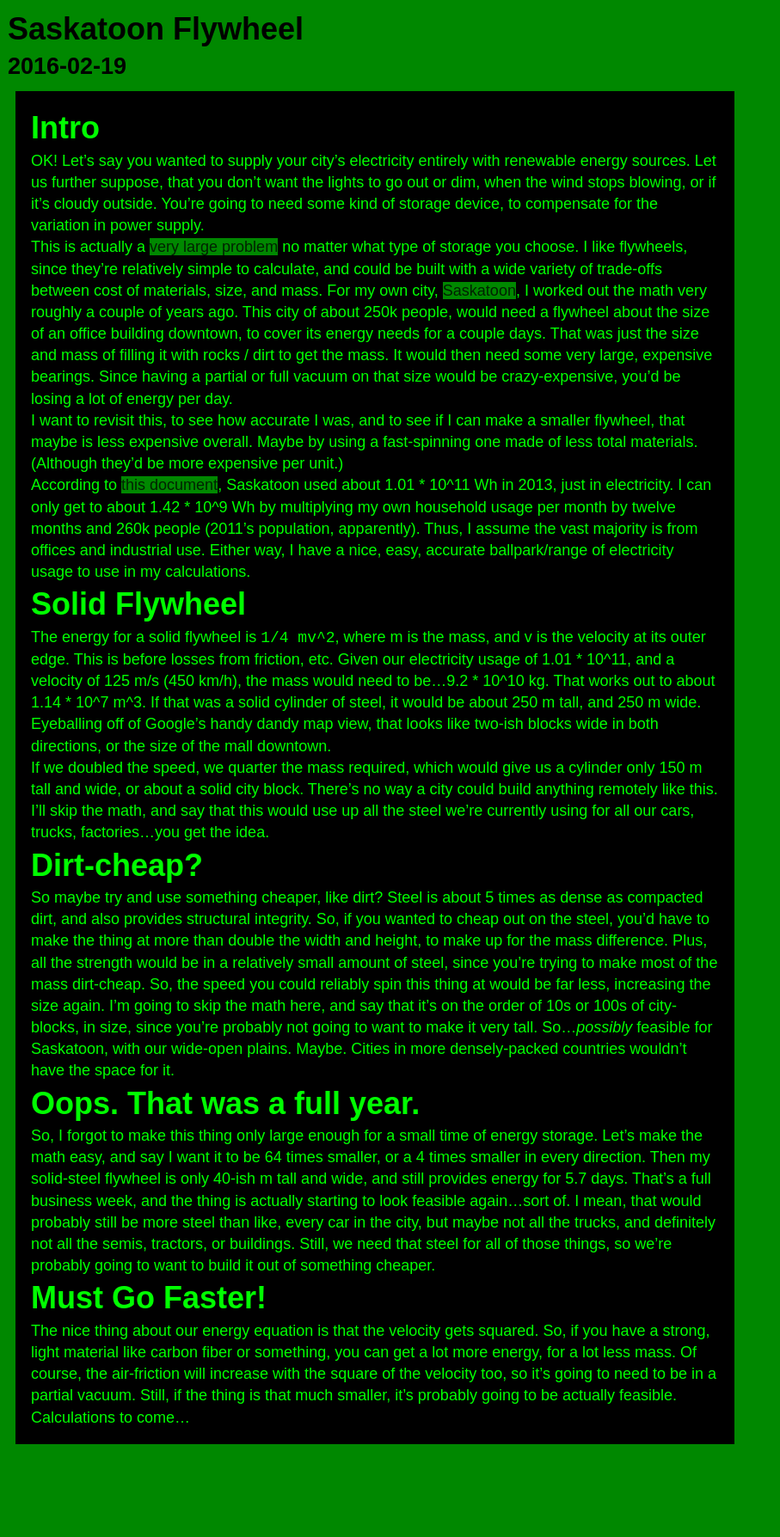
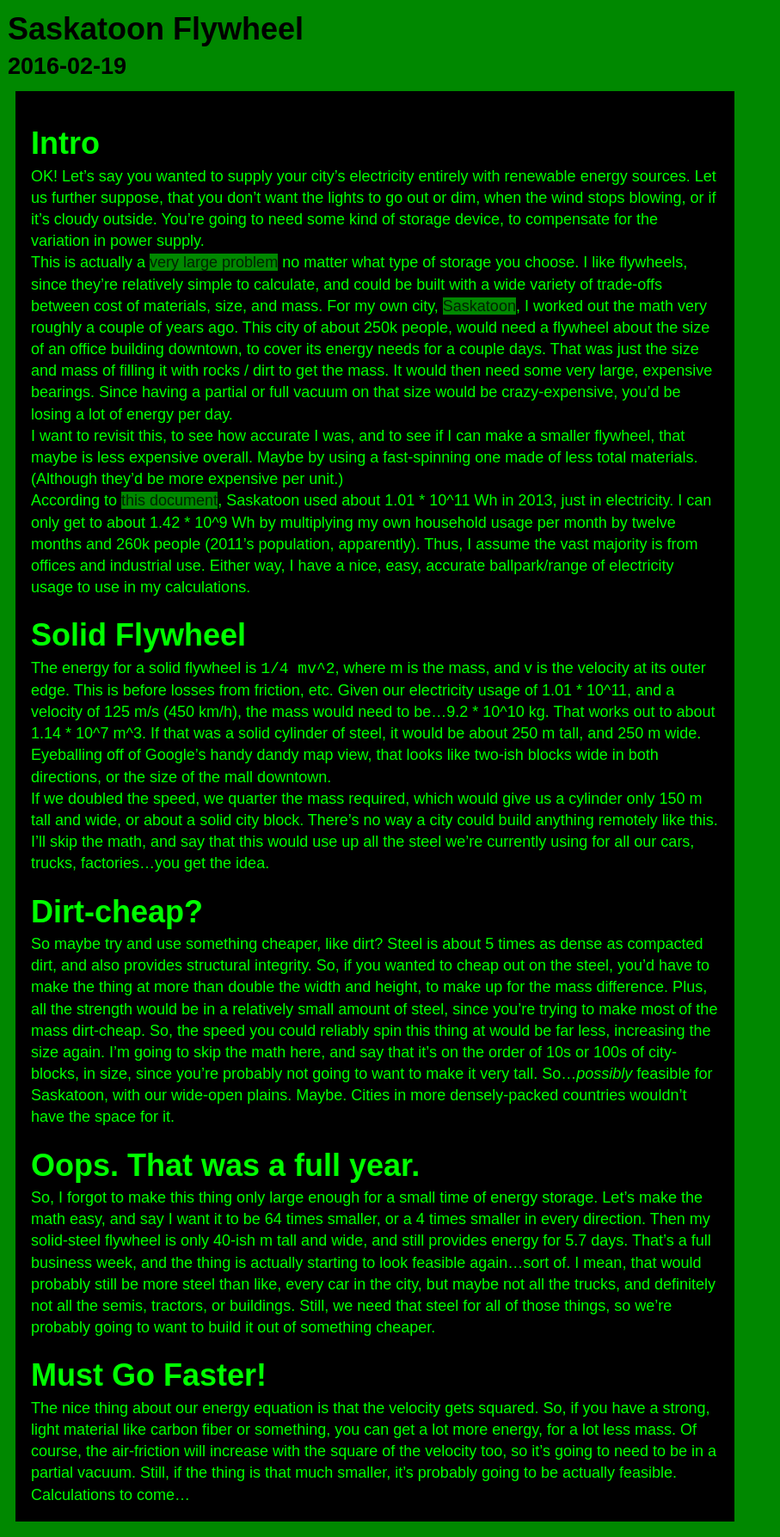
Before and after one commit to EliaTarasoff/EliaTarasoff.github.io, a Jekyll site: the page built from _posts/2016-02-19-saskatoon-flywheel.md, in a window 1280 px wide. Shown: the whole page at 86% size, without its empty margins (0-907 px from the left). Built offline with Jekyll 4.4.1, drawn with Linux system fonts in a browser that asks for light colours; before the commit the page ends 1698 px from its top, so only the background shows below that.

Commit message:
size constants!

```diff
--- a/css/errythang.sass
+++ b/css/errythang.sass
@@ -2,22 +2,28 @@
 # Front matter comment to ensure Jekyll properly reads file.
 ---
 
+// colors
 $black: #000
 $green-dark: #020
 $green-med: #080
 $green: #0F0
 
+// sizes
+$x1: 9px
+$x2: $x1 * 2
+$x3: $x1 * 3
+
 *
-    padding: 0px
-    margin: 0px
-    border: 0px
+    padding: 0
+    margin: 0
+    border: 0
 
 body
     background: $green-med
     color: $black
-    font: 18px fixed, sans-serif
+    font: $x2 fixed, sans-serif
     line-height: 1.4
-    padding: 9px
+    padding: $x1
 
     a
         background: $green-dark
@@ -28,9 +34,12 @@
         background: $black
         color: $green
         max-width: 800px
-        padding: 18px
-        margin: 9px
+        padding: $x2
+        margin: $x1
 
         a
             background: $green-med
             color: $green-dark
+
+        h1
+            margin-top: $x2
```
